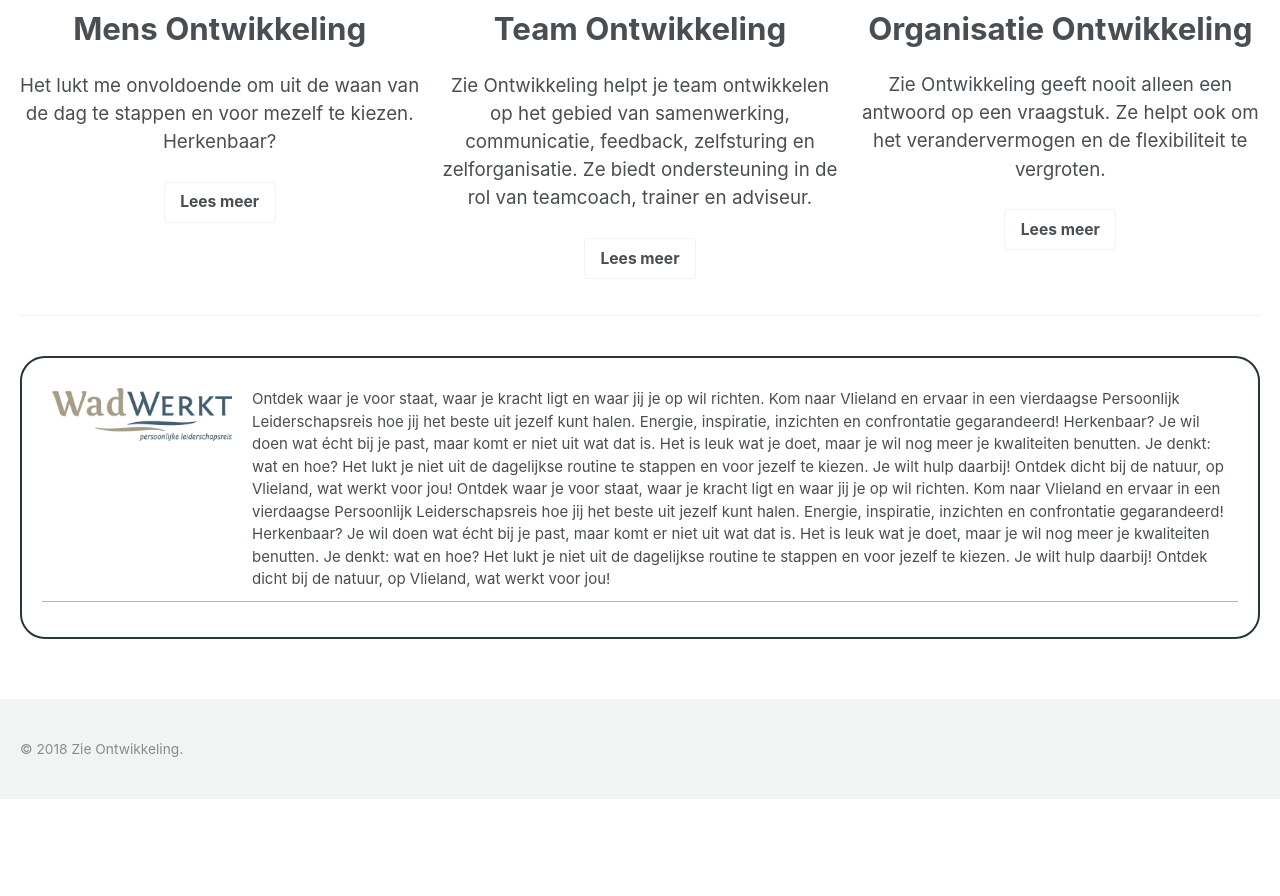
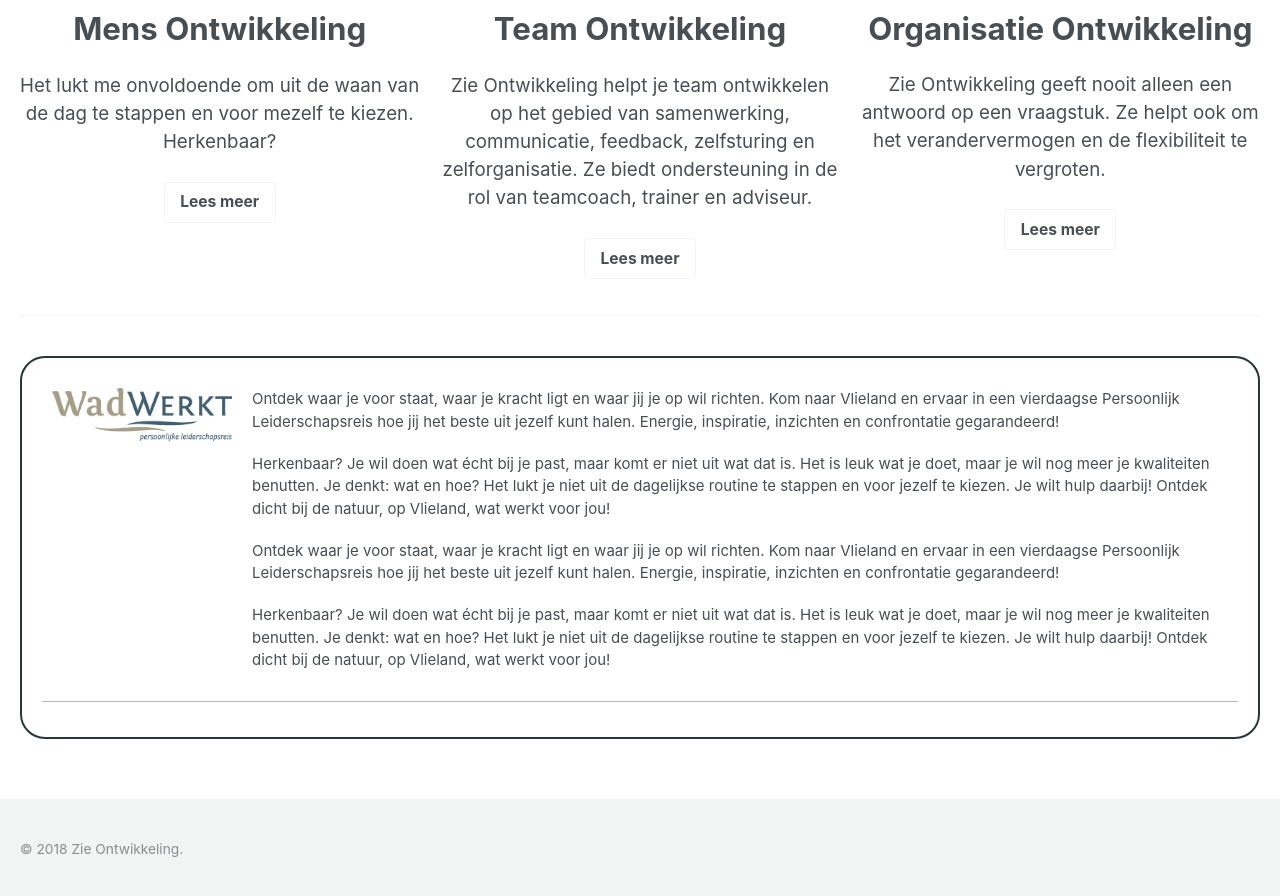
Before and after one commit to twinmum1/zie-ontwikkeling, a Jekyll site: the page built from _pages/proef.md, in a window 1280 px wide and 900 px high, scrolled down 921 px. Shown: the top 896 px of the window. Built offline with Jekyll 4.4.1, drawn with Linux system fonts in a browser that asks for light colours; before the commit the page ends 1720 px from its top, so only the background shows below that.

Commit message:
Update proef.md

```diff
--- a/_pages/proef.md
+++ b/_pages/proef.md
@@ -47,20 +47,23 @@
 <div style="border-radius: 25px; border: 2px solid #293638; padding: 20px; display: table;">
 <table style="border: 0; width:100%">
   <tr>
-    <td style="width: 200px; vertical-align: top; padding: 10px;"><a href="http://www.wad-werkt.nl"><img width="200" height="58" src="https://twinmum1.github.io/zie-ontwikkeling/assets/images/wadwerkt-logo-colour.png" alt="wad-werkt.nl"/></a></td>
-    <td style="width: auto; padding: 10px;">Ontdek waar je voor staat, waar je kracht ligt en waar jij je op wil richten. Kom naar Vlieland en ervaar in een vierdaagse Persoonlijk Leiderschapsreis hoe jij het beste uit jezelf kunt halen. Energie, inspiratie, inzichten en confrontatie gegarandeerd!
-Herkenbaar?
+    <td style="width: 200px; vertical-align: top; padding: 10px;">
+      <a href="http://www.wad-werkt.nl"><img width="200" height="58" src="https://twinmum1.github.io/zie-ontwikkeling/assets/images/wadwerkt-logo-colour.png" alt="wad-werkt.nl"/></a>
+    </td>
+    <td style="width: auto; padding: 10px;">
+      <p>Ontdek waar je voor staat, waar je kracht ligt en waar jij je op wil richten. Kom naar Vlieland en ervaar in een vierdaagse Persoonlijk Leiderschapsreis hoe jij het beste uit jezelf kunt halen. Energie, inspiratie, inzichten en confrontatie gegarandeerd!</p>
+<p>Herkenbaar?
 Je wil doen wat écht bij je past, maar komt er niet uit wat dat is.
 Het is leuk wat je doet, maar je wil nog meer je kwaliteiten benutten. Je denkt: wat en hoe?
 Het lukt je niet uit de dagelijkse routine te stappen en voor jezelf te kiezen. Je wilt hulp daarbij!
-Ontdek dicht bij de natuur, op Vlieland, wat werkt voor jou!
-
-Ontdek waar je voor staat, waar je kracht ligt en waar jij je op wil richten. Kom naar Vlieland en ervaar in een vierdaagse Persoonlijk Leiderschapsreis hoe jij het beste uit jezelf kunt halen. Energie, inspiratie, inzichten en confrontatie gegarandeerd!
-Herkenbaar?
+Ontdek dicht bij de natuur, op Vlieland, wat werkt voor jou!</p>
+<p>Ontdek waar je voor staat, waar je kracht ligt en waar jij je op wil richten. Kom naar Vlieland en ervaar in een vierdaagse Persoonlijk Leiderschapsreis hoe jij het beste uit jezelf kunt halen. Energie, inspiratie, inzichten en confrontatie gegarandeerd!</p>
+<p>Herkenbaar?
 Je wil doen wat écht bij je past, maar komt er niet uit wat dat is.
 Het is leuk wat je doet, maar je wil nog meer je kwaliteiten benutten. Je denkt: wat en hoe?
 Het lukt je niet uit de dagelijkse routine te stappen en voor jezelf te kiezen. Je wilt hulp daarbij!
-Ontdek dicht bij de natuur, op Vlieland, wat werkt voor jou!</td>
+Ontdek dicht bij de natuur, op Vlieland, wat werkt voor jou!</p>
+    </td>
   </tr>
 </table>
 </div>
```
